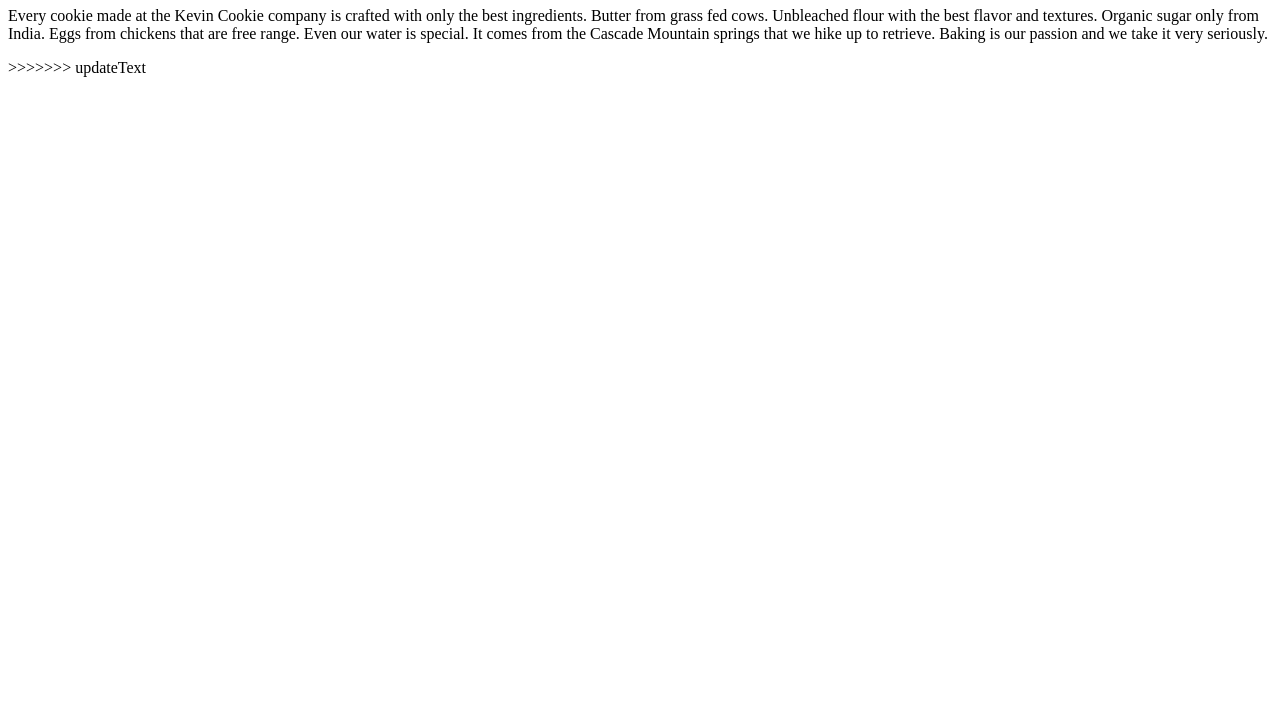
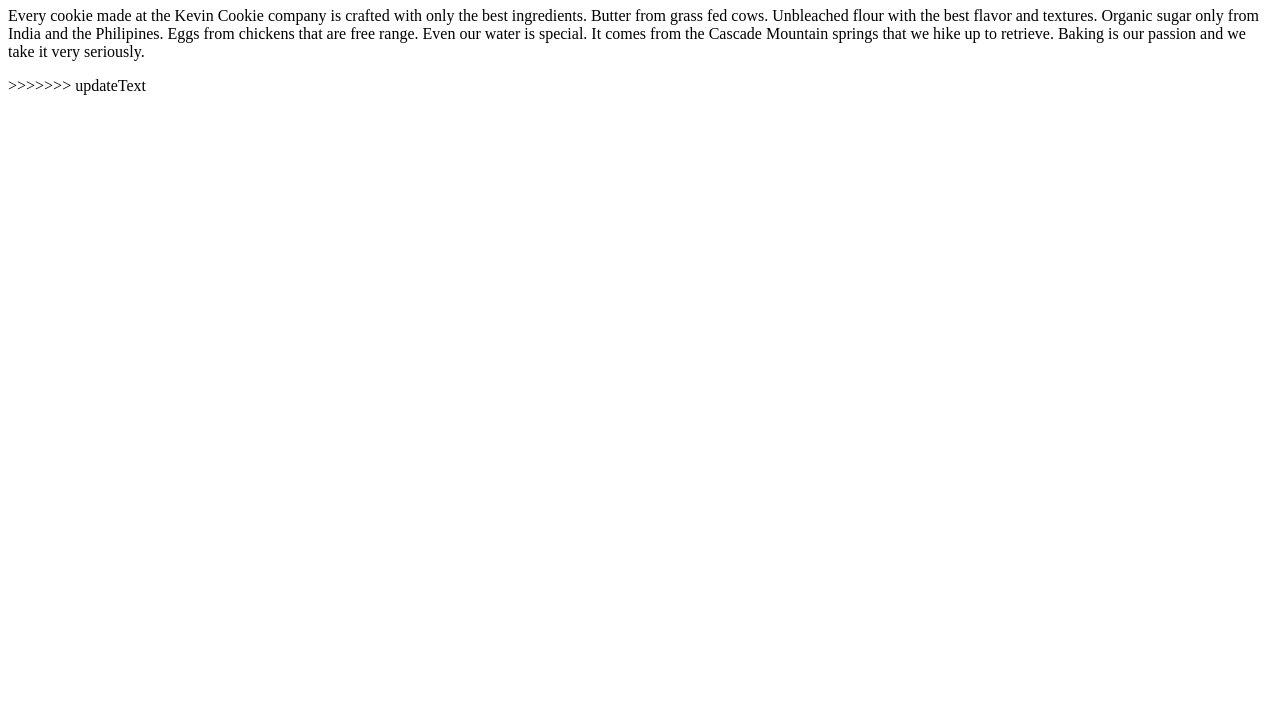
Before and after one commit to suryakchezhiyan-tech/Surya-K, a plain HTML site: page index.htm in a window 1280 px wide. Shown: the part 73-800 px from the top of the page. Drawn offline with Linux system fonts and the light colour scheme.

Commit message:
Update index.htm

```diff
--- a/index.htm
+++ b/index.htm
@@ -4,7 +4,7 @@
 
 <h1>Deliciousness in every bite!</h1>
 
-<p>Every cookie made at the Kevin Cookie company is crafted with only the best ingredients. Butter from grass fed cows. Unbleached flour with the best flavor and textures. Organic sugar only from India. Eggs from chickens that are free range. Even our water is special. It comes from the Cascade Mountain springs that we hike up to retrieve. Baking is our passion and we take it very seriously.</p>
+<p>Every cookie made at the Kevin Cookie company is crafted with only the best ingredients. Butter from grass fed cows. Unbleached flour with the best flavor and textures. Organic sugar only from India and the Philipines. Eggs from chickens that are free range. Even our water is special. It comes from the Cascade Mountain springs that we hike up to retrieve. Baking is our passion and we take it very seriously.</p>
 >>>>>>> updateText
 
 </body>
```
